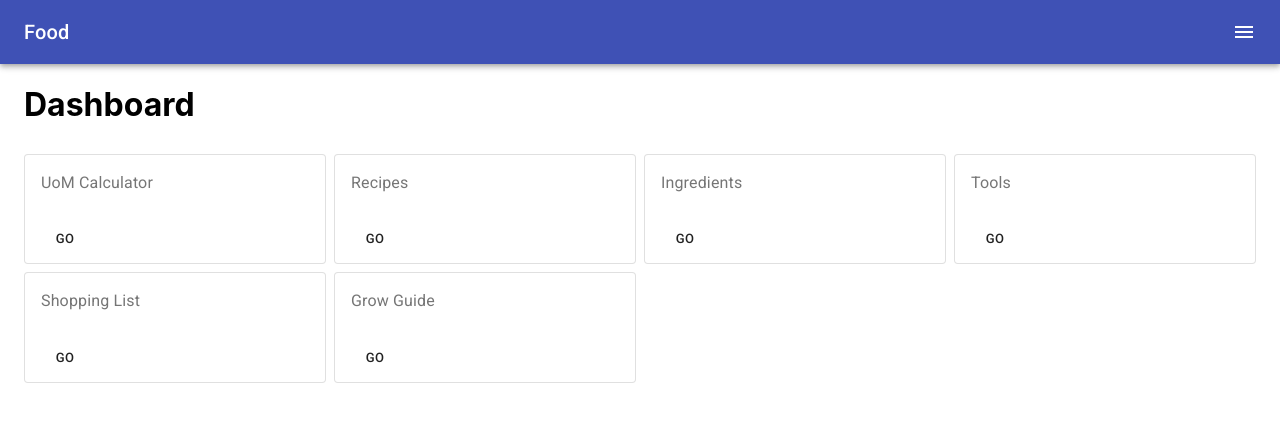
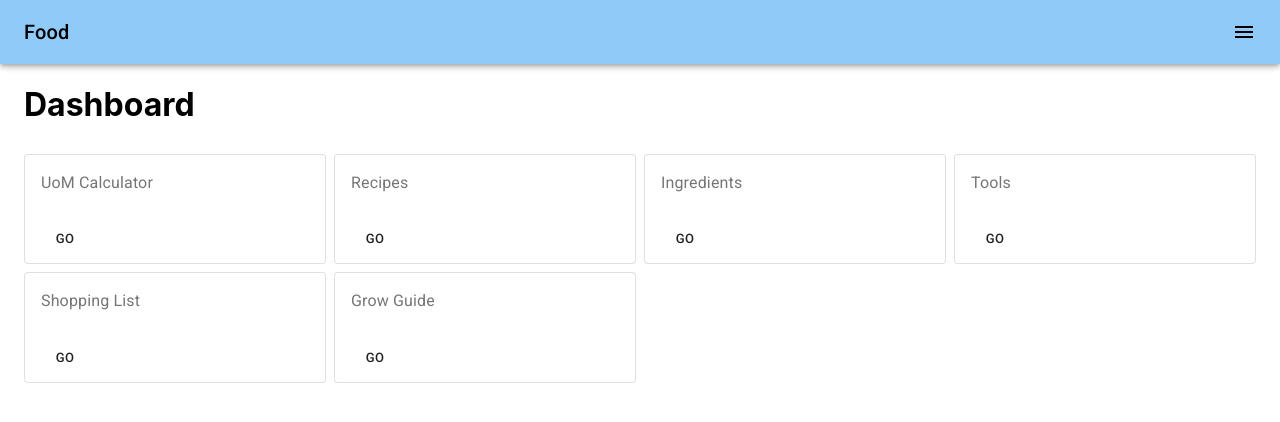
Before and after one commit to mvlasaty23/chef-spa, a React (Create React App) app: page / in a window 1280 px wide. Shown: the top 422 px of the page. Built offline with nearby package versions, Linux system fonts and the light colour scheme.

Commit message:
add custom theme

```diff
--- a/src/App.tsx
+++ b/src/App.tsx
@@ -1,19 +1,28 @@
-import { AppBar, Container, IconButton, Toolbar, Typography } from '@material-ui/core';
+import { AppBar, Container, IconButton, makeStyles, ThemeProvider, Toolbar, Typography } from '@material-ui/core';
 import { Menu } from '@material-ui/icons';
 import React, { useState } from 'react';
 import { BrowserRouter as Router } from 'react-router-dom';
 import './App.css';
 import AppRouterOutlet from './AppRouterOutlet';
 import { SwipeableMenuComponent } from './component/navigation/SwipeableMenuComponent';
+import { theme } from './theme';
 
+const useStyles = makeStyles(compTheme => ({
+  offset: compTheme.mixins.toolbar,
+  spacedToolbar: {
+    justifyContent: 'space-between',
+  },
+}));
 export default function App() {
+  const classes = useStyles();
   const [menuOpen, setMenuOpen] = useState(false);
   const toggleMenu = (open: boolean) => () => setMenuOpen(open);
   return (
     <main>
       <Router>
-        <AppBar position="static">
-          <Toolbar style={{ justifyContent: 'space-between' }}>
+        <ThemeProvider theme={theme}>
+          <AppBar position="fixed">
+            <Toolbar className={classes.spacedToolbar}>
               <Typography variant="h6" className="title">
                 Food
               </Typography>
@@ -23,9 +32,11 @@ export default function App() {
               </IconButton>
             </Toolbar>
           </AppBar>
+          <div className={classes.offset} />
           <Container>
             <AppRouterOutlet />
           </Container>
+        </ThemeProvider>
       </Router>
     </main>
   );
--- /dev/null
+++ b/src/theme.ts
@@ -0,0 +1,19 @@
+import { createMuiTheme } from '@material-ui/core';
+
+// https://material.io/resources/color/#!/?view.left=0&view.right=0&primary.color=90CAF9&secondary.color=607D8B&secondary.text.color=ffffff
+export const theme = createMuiTheme({
+  palette: {
+    primary: {
+      light: '#c3fdff',
+      main: '#90caf9',
+      dark: '#5d99c6',
+      contrastText: '#000',
+    },
+    secondary: {
+      light: '#8eacbb',
+      main: '#607d8b',
+      dark: '#34515e',
+      contrastText: '#fff',
+    },
+  },
+});
```
Lines whose indentation alone changed are shown as unchanged.
